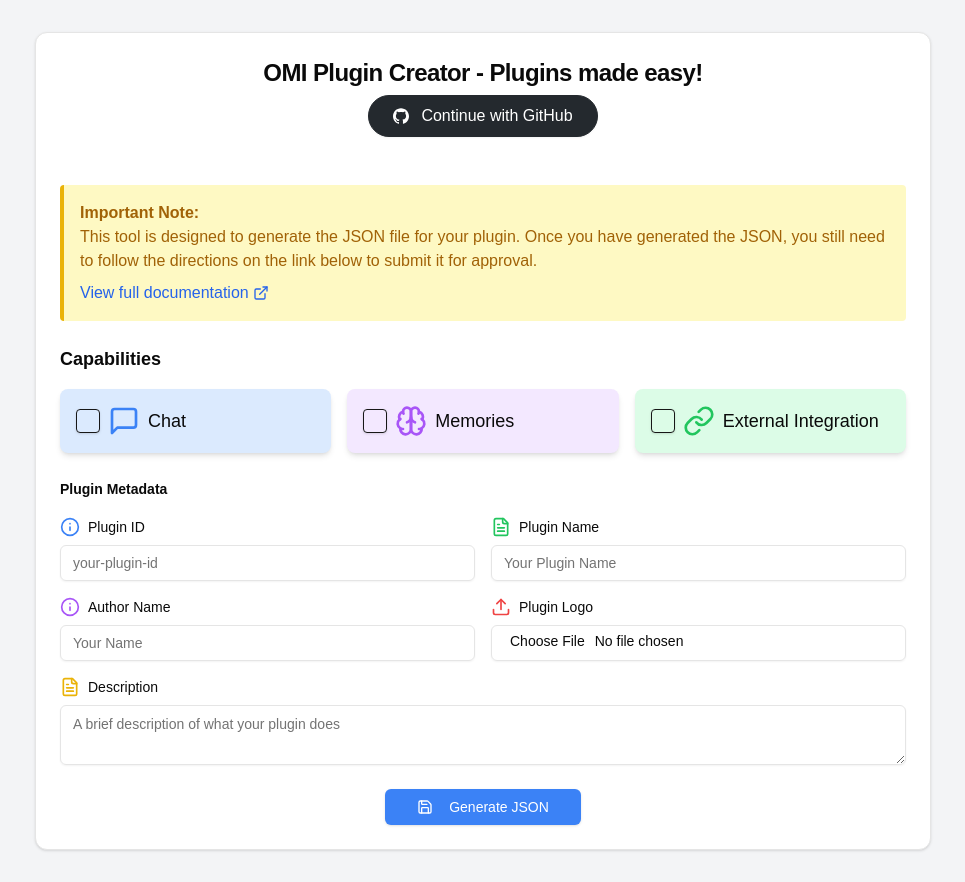
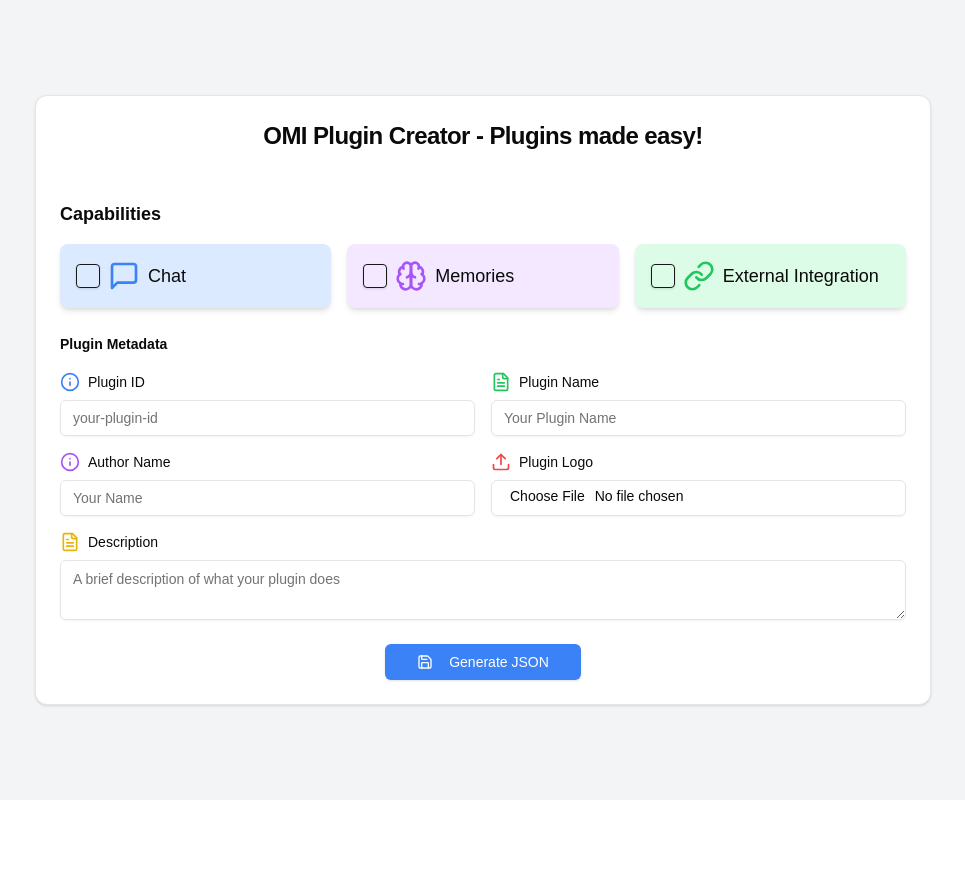
Before and after one commit to sanjayamirthraj/omi-plugin-maker, a Next.js app: page / in a window 1280 px wide. Shown: the whole page, without its empty margins (157-1122 px from the left). After the commit the page ends 800 px from the top, so only its background shows below. Built offline with nearby package versions, Linux system fonts and the light colour scheme.

Commit message:
cleaned up frontend

```diff
--- a/components/ui/plugin-form.jsx
+++ b/components/ui/plugin-form.jsx
@@ -254,7 +254,7 @@
           <CardTitle className="text-xl md:text-2xl font-bold text-center">
             OMI Plugin Creator - Plugins made easy!
           </CardTitle>
-          {!isAuthenticated && (
+          {/* {!isAuthenticated && (
             <div className="flex justify-center mt-8">
               <Button
                 variant="outline"
@@ -272,18 +272,18 @@
                 <span>Continue with GitHub</span>
               </Button>
             </div>
-          )}
+          )} */}
         </CardHeader>
 
         <CardContent className="space-y-6 p-4 md:p-6">
-          <div className="bg-yellow-100 border-l-4 border-yellow-500 text-yellow-700 p-4 rounded text-sm md:text-base" role="alert">
+          {/* <div className="bg-yellow-100 border-l-4 border-yellow-500 text-yellow-700 p-4 rounded text-sm md:text-base" role="alert">
             <p className="font-bold">Important Note:</p>
             <p>This tool is designed to generate the JSON file for your plugin. Once you have generated the JSON, you still need to follow the directions on the link below to submit it for approval.</p>
             <a href="https://docs.omi.me/docs/developer/apps/Submitting" target="_blank" rel="noopener noreferrer" className="text-blue-600 hover:underline flex items-center mt-2">
               View full documentation
               <ExternalLink className="w-4 h-4 ml-1" />
             </a>
-          </div>
+          </div> */}
 
           <div className="space-y-4">
             <Label className="font-semibold text-lg">Capabilities</Label>
```
